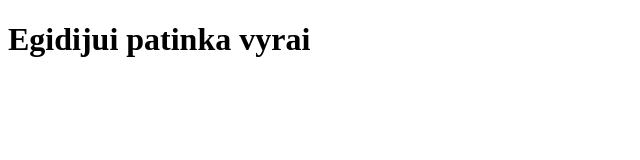
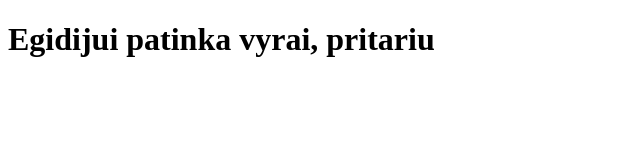
Before and after one commit to WolfHunter-HKIT/team-work, a plain HTML site: page index.html in a window 1280 px wide. Shown: the whole page, without its empty margins (0-640 px from the left). Drawn offline with Linux system fonts and the light colour scheme.

Commit message:
Update index.html

```diff
--- a/index.html
+++ b/index.html
@@ -10,7 +10,7 @@
 
 <body>
 
-    <h1>Egidijui patinka vyrai</h1>
+    <h1>Egidijui patinka vyrai, pritariu</h1>
 
 </body>
 
```
